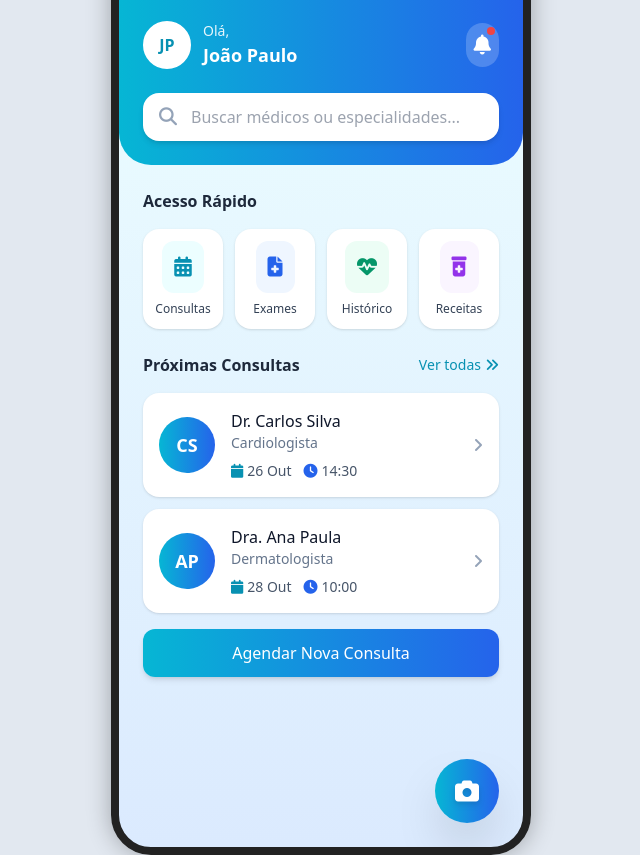
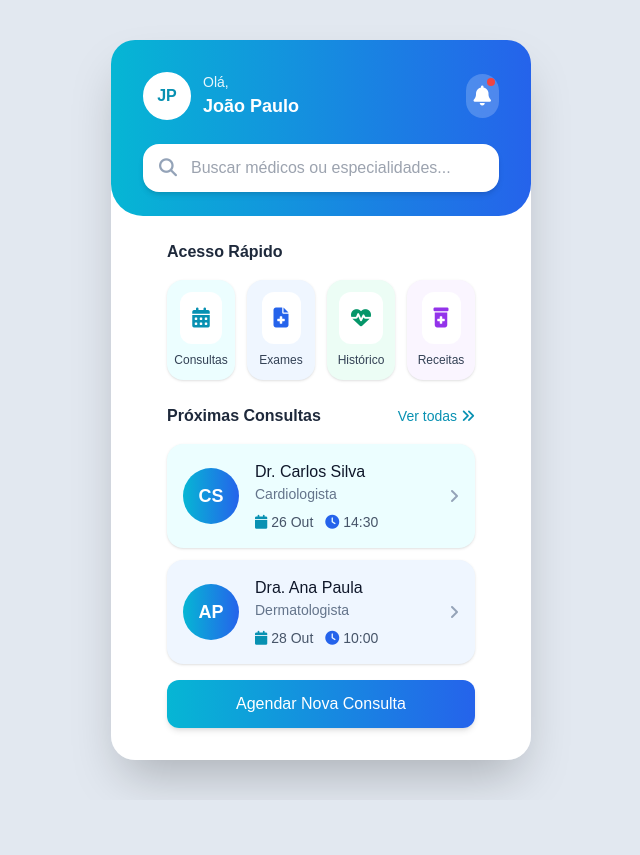
Before and after one commit to UlissesRCNeto/frontMedLink, a plain HTML site: page front-paciente/index.html in a window 1280 px wide. Shown: the whole page, without its empty margins (319-959 px from the left). After the commit the page ends 800 px from the top, so only its background shows below. Drawn offline with nearby package versions, Linux system fonts and the light colour scheme.

Commit message:
configurações de layout

```diff
--- a/front-paciente/index.html
+++ b/front-paciente/index.html
@@ -2,7 +2,7 @@
 <html lang="pt-br">
 <head>
   <meta charset="UTF-8" />
-  <meta name="viewport" content="width=420, initial-scale=1.0" />
+  <meta name="viewport" content="width=device-width, initial-scale=1.0" />
   <title>Tela Inicial - App Médico</title>
 
   <!-- Tailwind CSS -->
@@ -11,46 +11,22 @@
   <!-- Font Awesome -->
   <script src="https://kit.fontawesome.com/2d634e5b57.js" crossorigin="anonymous"></script>
 
+  <!-- CSS Padrão -->
+  <link rel="stylesheet" href="styles.css">
+
   <style>
-    body {
-      background-color: #e2e8f0; /* fundo cinza claro */
-      display: flex;
-      justify-content: center;
-      align-items: center;
-      height: 100vh;
-    }
-
-    .phone-screen {
-      width: 420px;
-      height: 910px;
-      border: 8px solid #222;
-      border-radius: 40px;
-      box-shadow: 0 0 25px rgba(0, 0, 0, 0.3);
+    .container-padrao {
+      max-height: 90vh;
       overflow-y: auto;
-      background: linear-gradient(to bottom, #ecfeff, #dbeafe);
-      position: relative;
-    }
-
-    .notch {
-      position: absolute;
-      top: 8px;
-      left: 50%;
-      transform: translateX(-50%);
-      width: 200px;
-      height: 24px;
-      background: #222;
-      border-radius: 12px;
-      z-index: 10;
     }
   </style>
 </head>
 <body>
 
-  <div class="phone-screen">
-    <div class="notch"></div>
+  <div class="container-padrao">
 
     <!-- HEADER -->
-    <div class="bg-gradient-to-r from-cyan-500 to-blue-600 pt-12 pb-6 px-6 rounded-b-[2rem] mt-5">
+    <div class="bg-gradient-to-r from-cyan-500 to-blue-600 -m-8 mb-0 pt-8 pb-6 px-8 rounded-b-[2rem]">
       <div class="flex items-center justify-between mb-6">
         <div class="flex items-center gap-3">
           <div class="h-12 w-12 rounded-full border-2 border-white flex items-center justify-center bg-white text-cyan-600 font-bold">
@@ -63,7 +39,6 @@
         </div>
 
         <button class="relative p-2 bg-white/20 rounded-full hover:bg-white/30 transition-colors">
-          <!-- ÍCONE DE NOTIFICAÇÃO -->
           <i class="fa-solid fa-bell text-white text-xl"></i>
           <span class="absolute top-1 right-1 w-2 h-2 bg-red-500 rounded-full"></span>
         </button>
@@ -71,7 +46,6 @@
 
       <!-- BARRA DE BUSCA -->
       <div class="relative">
-        <!-- ÍCONE DE BUSCA -->
         <i class="fa-solid fa-magnifying-glass absolute left-4 top-1/2 -translate-y-1/2 text-slate-400 text-lg"></i>
         <input
           type="text"
@@ -81,7 +55,7 @@
       </div>
     </div>
 
-    <div class="px-6 mt-6 space-y-6 pb-20">
+    <div class="px-6 mt-6 space-y-6 pb-6">
 
       <!-- ACESSO RÁPIDO -->
       <div>
@@ -89,32 +63,32 @@
         <div class="grid grid-cols-4 gap-3 text-center">
 
           <!-- CONSULTAS -->
-          <button class="flex flex-col items-center gap-2 p-3 bg-white rounded-2xl shadow hover:shadow-md">
-            <div class="p-3 rounded-xl text-cyan-600 bg-cyan-50">
+          <button class="flex flex-col items-center gap-2 p-3 bg-cyan-50 rounded-2xl shadow hover:shadow-md">
+            <div class="p-3 rounded-xl text-cyan-600 bg-white">
               <i class="fa-solid fa-calendar-days text-xl"></i>
             </div>
             <span class="text-slate-700 text-xs">Consultas</span>
           </button>
 
           <!-- EXAMES -->
-          <button class="flex flex-col items-center gap-2 p-3 bg-white rounded-2xl shadow hover:shadow-md">
-            <div class="p-3 rounded-xl text-blue-600 bg-blue-50">
+          <button class="flex flex-col items-center gap-2 p-3 bg-blue-50 rounded-2xl shadow hover:shadow-md">
+            <div class="p-3 rounded-xl text-blue-600 bg-white">
               <i class="fa-solid fa-file-medical text-xl"></i>
             </div>
             <span class="text-slate-700 text-xs">Exames</span>
           </button>
 
           <!-- HISTÓRICO -->
-          <button class="flex flex-col items-center gap-2 p-3 bg-white rounded-2xl shadow hover:shadow-md">
-            <div class="p-3 rounded-xl text-emerald-600 bg-emerald-50">
+          <button class="flex flex-col items-center gap-2 p-3 bg-emerald-50 rounded-2xl shadow hover:shadow-md">
+            <div class="p-3 rounded-xl text-emerald-600 bg-white">
               <i class="fa-solid fa-heart-pulse text-xl"></i>
             </div>
             <span class="text-slate-700 text-xs">Histórico</span>
           </button>
 
           <!-- RECEITAS -->
-          <button class="flex flex-col items-center gap-2 p-3 bg-white rounded-2xl shadow hover:shadow-md">
-            <div class="p-3 rounded-xl text-purple-600 bg-purple-50">
+          <button class="flex flex-col items-center gap-2 p-3 bg-purple-50 rounded-2xl shadow hover:shadow-md">
+            <div class="p-3 rounded-xl text-purple-600 bg-white">
               <i class="fa-solid fa-prescription-bottle-medical text-xl"></i>
             </div>
             <span class="text-slate-700 text-xs">Receitas</span>
@@ -136,7 +110,7 @@
         <div class="space-y-3">
 
           <!-- CONSULTA 1 -->
-          <div class="p-4 bg-white rounded-2xl shadow flex items-center gap-4 hover:shadow-md transition">
+          <div class="p-4 bg-cyan-50 rounded-2xl shadow flex items-center gap-4 hover:shadow-md transition">
             <div class="h-14 w-14 rounded-full flex items-center justify-center bg-gradient-to-r from-cyan-500 to-blue-600 text-white font-bold text-lg">CS</div>
             <div class="flex-1">
               <h3 class="text-slate-900 font-medium">Dr. Carlos Silva</h3>
@@ -156,7 +130,7 @@
           </div>
 
           <!-- CONSULTA 2 -->
-          <div class="p-4 bg-white rounded-2xl shadow flex items-center gap-4 hover:shadow-md transition">
+          <div class="p-4 bg-blue-50 rounded-2xl shadow flex items-center gap-4 hover:shadow-md transition">
             <div class="h-14 w-14 rounded-full flex items-center justify-center bg-gradient-to-r from-cyan-500 to-blue-600 text-white font-bold text-lg">AP</div>
             <div class="flex-1">
               <h3 class="text-slate-900 font-medium">Dra. Ana Paula</h3>
@@ -183,12 +157,6 @@
       </div>
     </div>
 
-    <!-- BOTÃO FLUTUANTE -->
-    <button
-      class="absolute bottom-6 right-6 w-16 h-16 bg-gradient-to-r from-cyan-500 to-blue-600 hover:from-cyan-600 hover:to-blue-700 rounded-full shadow-2xl flex items-center justify-center transition-transform hover:scale-110"
-    >
-      <i class="fa-solid fa-camera text-white text-2xl drop-shadow-md"></i>
-    </button>
   </div>
 </body>
 </html>
--- /dev/null
+++ b/front-paciente/styles.css
@@ -0,0 +1,32 @@
+/* styles.css - Layout Padrão */
+
+body {
+  display: flex;
+  justify-content: center;
+  align-items: center;
+  height: 100vh;
+  background-color: #e2e8f0;
+  font-family: sans-serif;
+}
+
+.container-padrao {
+  background-color: white;
+  border-radius: 1.5rem; /* rounded-3xl */
+  box-shadow: 0 25px 50px -12px rgba(0, 0, 0, 0.25); /* shadow-2xl */
+  padding: 2rem; /* p-8 */
+  width: 100%;
+  max-width: 420px;
+}
+  .container-padrao {
+    max-height: 90vh;
+    overflow-y: auto;
+  }
+
+  .container-padrao::-webkit-scrollbar {
+    display: none;
+  }
+
+  .container-padrao {
+    -ms-overflow-style: none;
+    scrollbar-width: none;
+  }
```
Also changed, not shown: front-paciente/login.html (+4 -14 lines).
